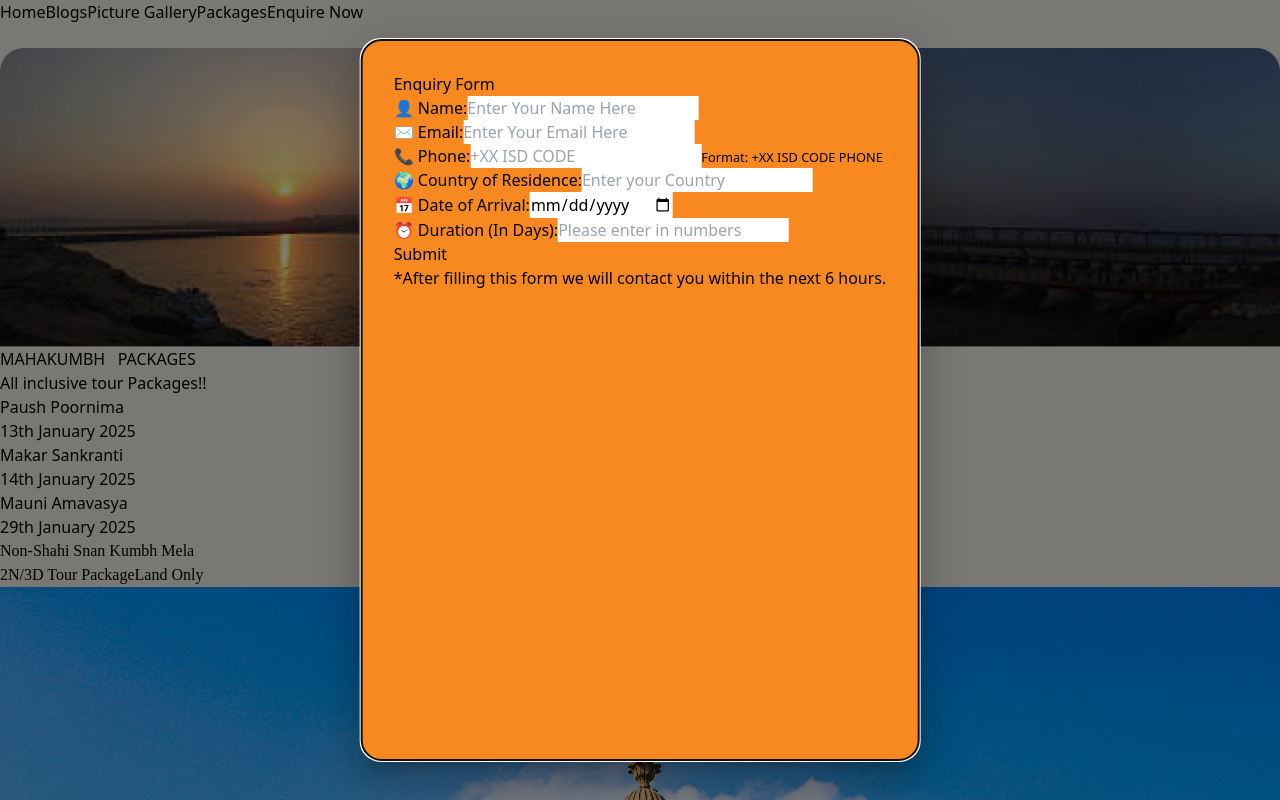
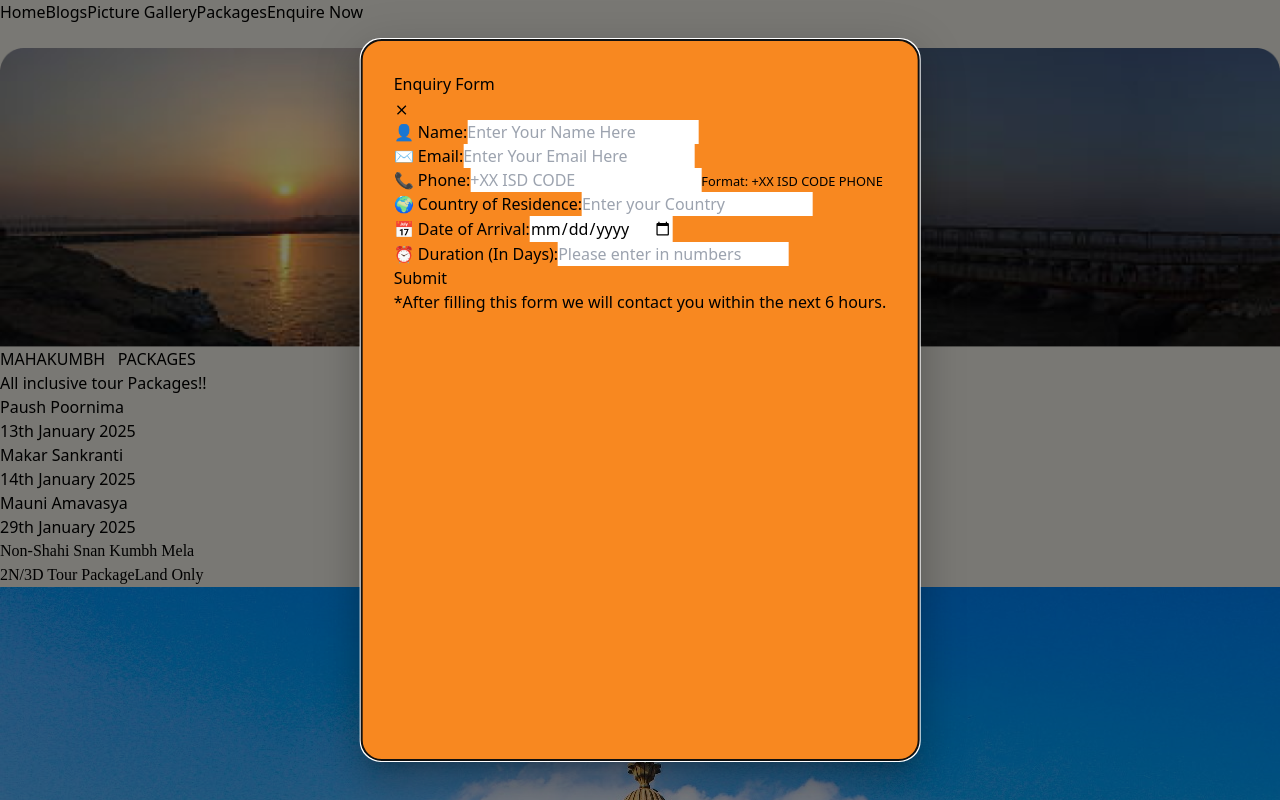
Before and after one commit to ANSH127/Kumbh, a React (Vite) app: page /packages/1 in a window 1280 px wide. Shown: the top 800 px of the page. Built offline with nearby package versions, Linux system fonts and the light colour scheme.

Commit message:
updating file

```diff
--- a/src/components/EnquiryModel.jsx
+++ b/src/components/EnquiryModel.jsx
@@ -5,6 +5,7 @@ import Modal from "@mui/material/Modal";
 import Fade from "@mui/material/Fade";
 import Button from "@mui/material/Button";
 import { useState } from "react";
+import CloseIcon from '@mui/icons-material/Close';
 
 const style = {
   position: "absolute",
@@ -57,6 +58,12 @@ export default function EnquiryModel({open,handleOpen,handleClose}) {
             <h1 className="text-center text-[5vw] md:text-[3vw] font-bold mb-6 font-serif">
               Enquiry Form
             </h1>
+
+            <div className="absolute top-2 right-2">
+              <CloseIcon fontSize={"30px"} onClick={handleClose} className="text-black  cursor-pointer
+               text-4xl
+              " />
+            </div>
 
             {/* Form Section */}
             <form
```
Also changed, not shown: src/assets/img/footer.png.
